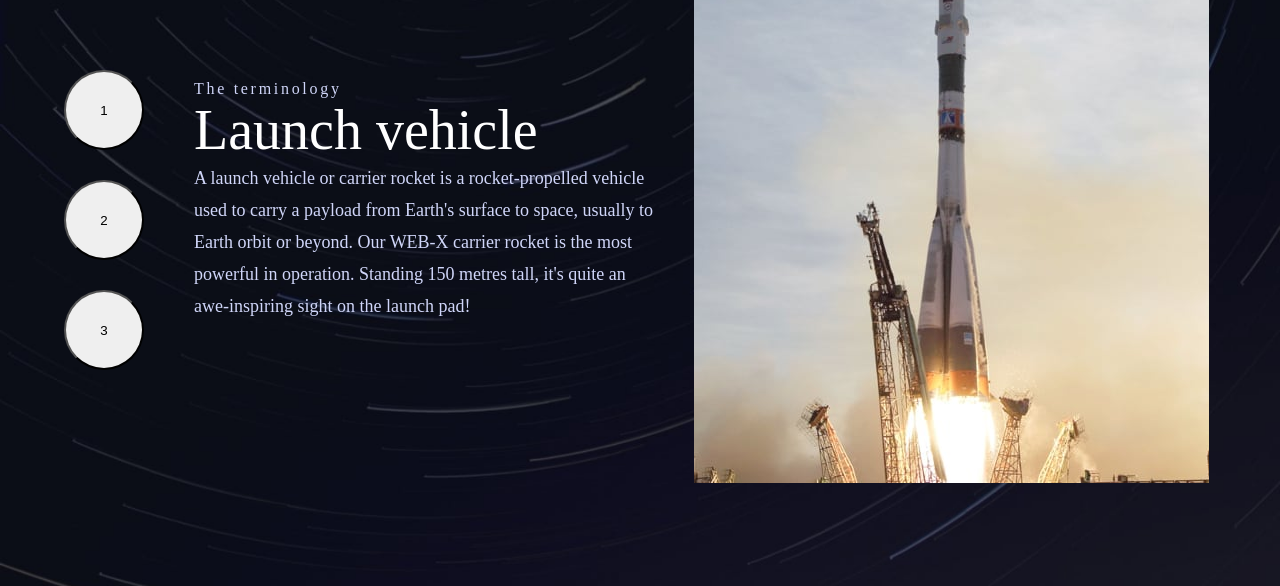
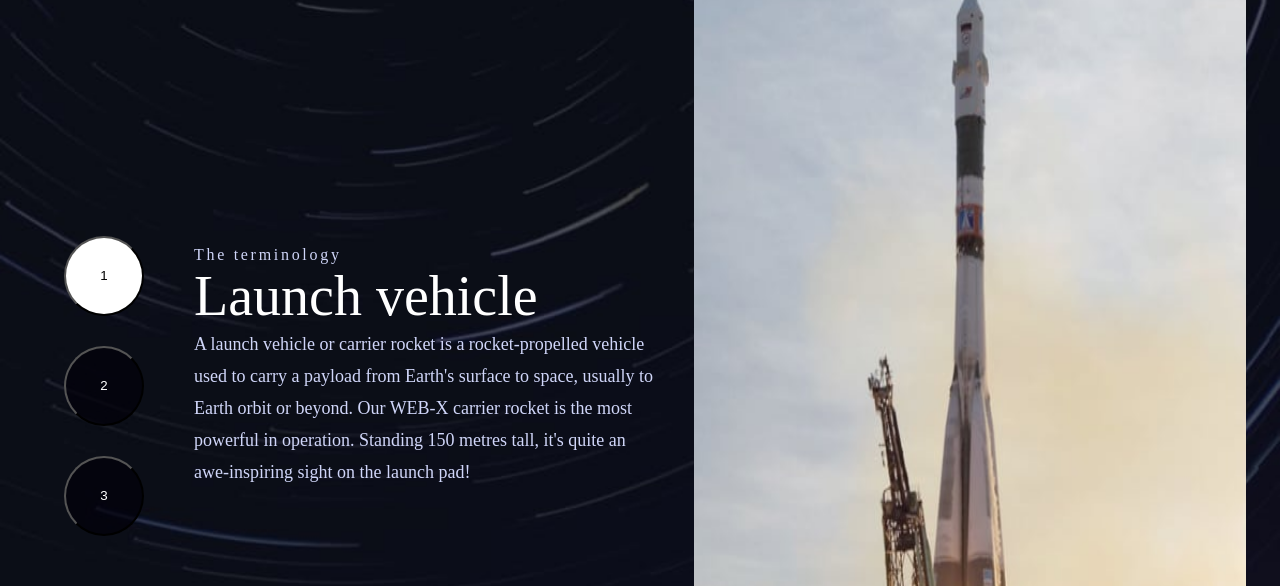
Before and after one commit to areyzabrayan/workshop2-sprint2, a React (Vite) app: page /technology in a window 1280 px wide. Shown: the part 132-718 px from the top of the page. Built offline with nearby package versions, Linux system fonts and the light colour scheme.

Commit message:
last commit

```diff
--- a/src/components/pages/technology/technology.jsx
+++ b/src/components/pages/technology/technology.jsx
@@ -38,8 +38,11 @@ const Technology = () => {
   const [currentTech, setCurrentTech] = useState(infoTech[0]);
   const [isTable, setIsTable] = useState(false);
 
+  const [selectedTechIndex, setSelectedTechIndex] = useState(0);
+
   const handleButtonClick = (index) => {
     setCurrentTech(infoTech[index]);
+    setSelectedTechIndex(index);
   };
 
   useEffect(() => {
@@ -68,7 +71,7 @@ const Technology = () => {
       <div className='containerT__info'>
         <div className="containerT__buttons">
           {infoTech.map((tech, index) => (
-            <button key={index} onClick={() => handleButtonClick(index)}>
+            <button key={index} onClick={() => handleButtonClick(index)}className={selectedTechIndex === index ? 'selected' : ''}>
               {index + 1}
             </button>
           ))}
--- a/src/components/pages/technology/technology.scss
+++ b/src/components/pages/technology/technology.scss
@@ -1,20 +1,23 @@
-*{
+* {
   margin: 0;
   padding: 0;
   box-sizing: border-box;
 }
+
 .containerT {
   padding-top: 56px;
   background-image: url('../../../assets/technology/background-technology-desktop.jpg');
-  height: 100vh;
+  height: 1200px;
   background-size: cover;
   background-position: center;
   z-index: 0;
   padding-left: 5%;
+
   &__titles {
     display: flex;
     align-items: center;
     gap: 10px;
+
     & h4 {
       color: #ffffff;
       font-family: Barlow Condensed;
@@ -24,8 +27,9 @@
       line-height: normal;
       letter-spacing: 4.725px;
     }
-    & h2{
-      color: #FFF;
+
+    & h2 {
+      color: #fff;
       font-family: Barlow Condensed;
       font-size: 28px;
       font-style: normal;
@@ -34,34 +38,47 @@ line-height: normal;
       letter-spacing: 4.725px;
     }
   }
-  &__main{
+
+  &__main {
     display: flex;
     align-items: center;
     gap: 30px;
   }
-  &__info{
+
+  &__info {
     display: flex;
     gap: 50px;
   }
-  &__buttons{
+
+  &__buttons {
     display: flex;
     flex-direction: column;
     gap: 30px;
-    & button{
+
+    & button {
       width: 80px;
       height: 80px;
       cursor: pointer;
       flex-shrink: 0;
       border-radius: 40px;
+      background-color: rgba(2, 1, 11, 0.724); /* Color de fondo predeterminado */
+      color: white;
+    }
+
+    & button.selected {
+      background-color: white; /* Color de fondo seleccionado */
+      color: black;
     }
   }
-&__text{
+
+  &__text {
     width: 470px;
     height: 303px;
     flex-shrink: 0;
   }
-& h3{
-    color: #D0D6F9;
+
+  & h3 {
+    color: #d0d6f9;
     font-family: Barlow Condensed;
     margin: 0;
     padding-top: 10px;
@@ -71,7 +88,8 @@ font-weight: 400;
     line-height: normal;
     letter-spacing: 2.7px;
   }
-& h1{
+
+  & h1 {
     color: #fff;
     font-family: Bellefair;
     margin: 0;
@@ -80,16 +98,18 @@ font-style: normal;
     font-weight: 400;
     line-height: normal;
   }
-& p{
-    color: #D0D6F9;
+
+  & p {
+    color: #d0d6f9;
     font-family: Barlow;
     font-size: 18px;
     font-style: normal;
     font-weight: 400;
     line-height: 32px;
   }
-&__image{
-    &img{
+
+  &__image {
+    & img {
       width: 552px;
       height: 858px;
       flex-shrink: 0;
@@ -97,69 +117,63 @@ line-height: 32px;
   }
 }
 
-
-
-
-
 @media (max-width: 767px) {
   .containerT {
     padding-left: 0;
-      &__main{
+    &__main {
       flex-direction: column;
-        flex-flow:wrap-reverse;
+      flex-flow: wrap-reverse;
     }
-      &__info{
+    &__info {
       flex-direction: column;
       padding-left: 30%;
     }
-      &__buttons{
+    &__buttons {
       flex-direction: row;
     }
     & h4 {
       padding-bottom: 20px;
     }
-      & h2{
+    & h2 {
       padding-bottom: 20px;
     }
   }
 }
+
 @media (max-width: 375px) {
   .containerT {
     padding-left: 0px;
-      &__info{
+    &__info {
       flex-direction: column;
       padding-left: 0;
     }
-      & p{
+    & p {
       width: 361px;
-
     }
-    &__text{
+    &__text {
       width: 360px;
       height: 400px;
       padding: 5px;
     }
-      & h3{
+    & h3 {
       text-align: center;
     }
-      & h2{
+    & h2 {
       font-size: 15px;
       font-weight: 400;
       line-height: normal;
       letter-spacing: 4.725px;
     }
-      &__titles{
+    &__titles {
       justify-content: center;
     }
-      &__buttons{
+    &__buttons {
       justify-content: center;
-
     }
   }
-    figure img{
+  figure img {
     width: 361px;
     height: 583px;
     flex-shrink: 0;
   }
 }
-    //update
```
Lines whose indentation alone changed are shown as unchanged.
